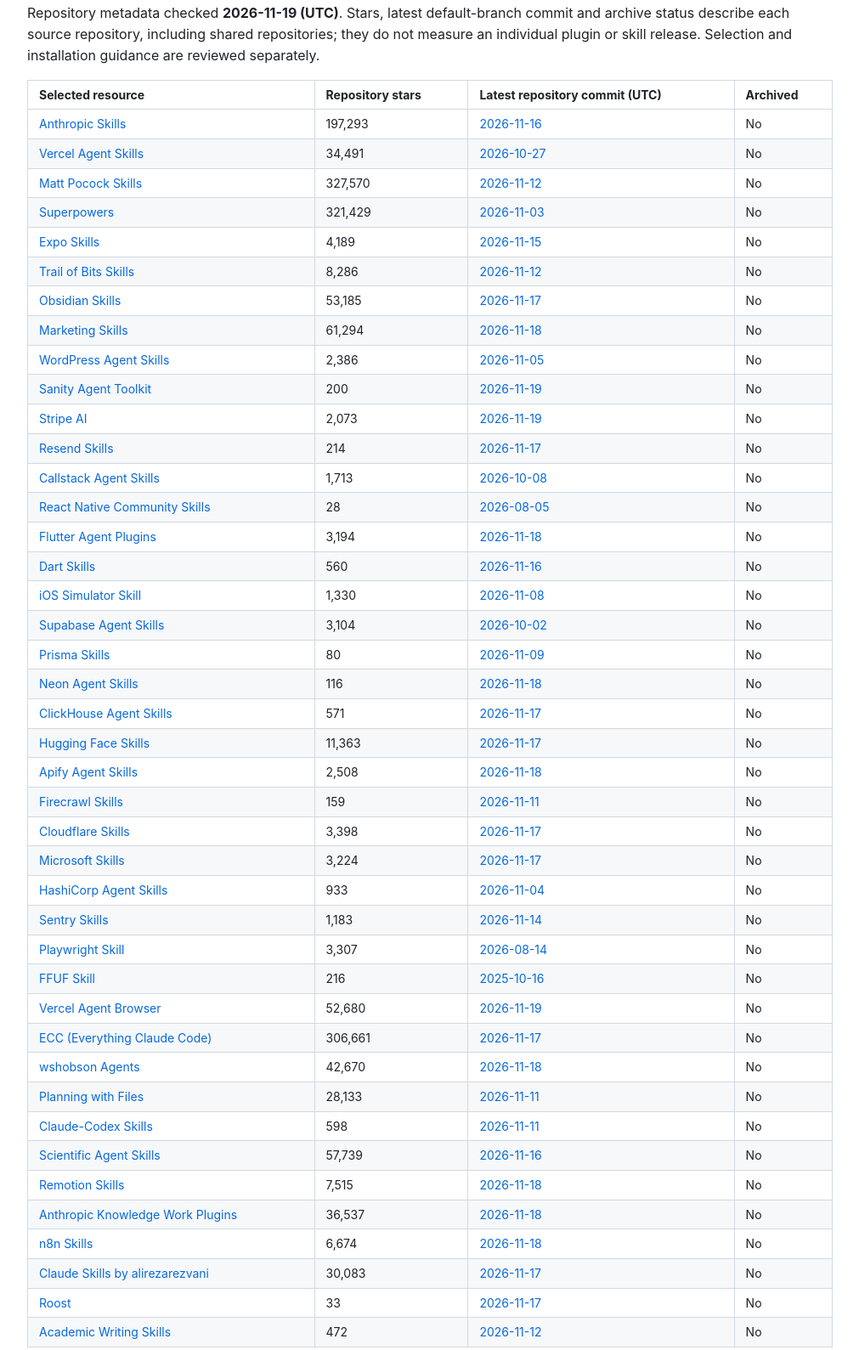
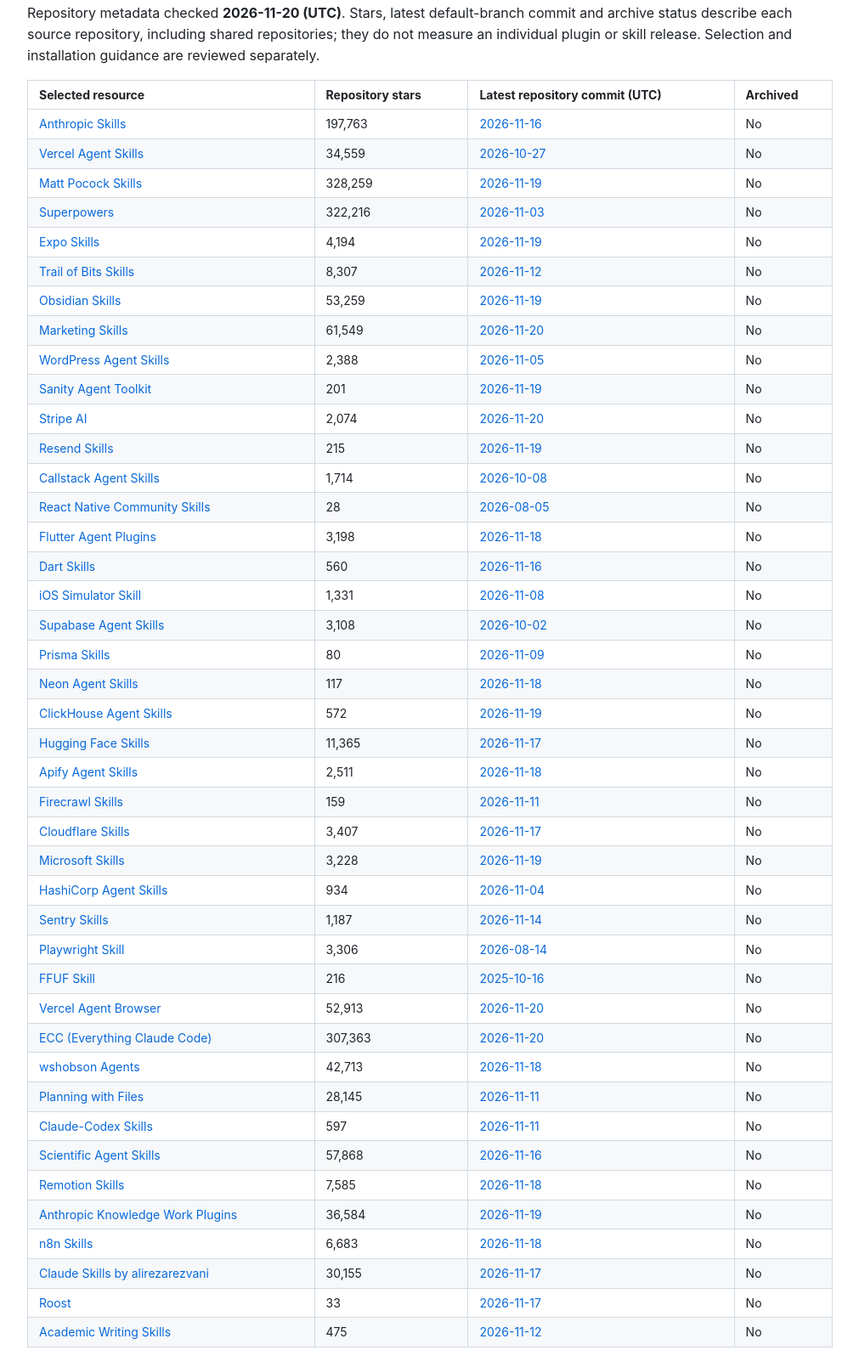
Before and after one commit to gbouslov/best-claude-code-skills, a plain HTML site: page docs/index.html in a window 1280 px wide. Shown: the part 9090-10679 px from the top of the page at 85% size, without its empty margins (134-1145 px from the left). Drawn offline with Linux system fonts and the light colour scheme.

Commit message:
Refresh public repository activity and README site

```diff
--- a/docs/index.html
+++ b/docs/index.html
@@ -563,7 +563,7 @@ running deployment commands.</pre></div>
 <p dir="auto">Source review dates above describe editorial checks of upstream scope and setup. The table below tracks repository metadata; a commit can change any file and does not establish when a particular skill changed.</p>
 
 <h2 dir="auto" id="repository-activity">Repository activity</h2>
-<p dir="auto">Repository metadata checked <strong>2026-11-19 (UTC)</strong>. Stars, latest default-branch commit and archive status describe each source repository, including shared repositories; they do not measure an individual plugin or skill release. Selection and installation guidance are reviewed separately.</p>
+<p dir="auto">Repository metadata checked <strong>2026-11-20 (UTC)</strong>. Stars, latest default-branch commit and archive status describe each source repository, including shared repositories; they do not measure an individual plugin or skill release. Selection and installation guidance are reviewed separately.</p>
 <markdown-accessiblity-table><div class="table-wrap"><table role="table">
 <thead>
 <tr>
@@ -576,79 +576,79 @@ running deployment commands.</pre></div>
 <tbody>
 <tr>
 <td><a href="https://github.com/anthropics/skills">Anthropic Skills</a></td>
-<td align="right">197,293</td>
+<td align="right">197,763</td>
 <td><a href="https://github.com/anthropics/skills/commit/e4bb5d960d87126ff3b3a8af1a104b7db67560ba">2026-11-16</a></td>
 <td>No</td>
 </tr>
 <tr>
 <td><a href="https://github.com/vercel-labs/agent-skills">Vercel Agent Skills</a></td>
-<td align="right">34,491</td>
+<td align="right">34,559</td>
 <td><a href="https://github.com/vercel-labs/agent-skills/commit/1a2c79d4e6c4a2283dc2c614b6538cbe1ed5ca62">2026-10-27</a></td>
 <td>No</td>
 </tr>
 <tr>
 <td><a href="https://github.com/mattpocock/skills">Matt Pocock Skills</a></td>
-<td align="right">327,570</td>
-<td><a href="https://github.com/mattpocock/skills/commit/5863806dd4e15c63174bee4e7515a4256792ecfa">2026-11-12</a></td>
+<td align="right">328,259</td>
+<td><a href="https://github.com/mattpocock/skills/commit/abeeaf95660ba9e8b7c753eb38f441ca707a8823">2026-11-19</a></td>
 <td>No</td>
 </tr>
 <tr>
 <td><a href="https://github.com/obra/superpowers">Superpowers</a></td>
-<td align="right">321,429</td>
+<td align="right">322,216</td>
 <td><a href="https://github.com/obra/superpowers/commit/22f0b463e7a5e579904dd6211a520321035526f7">2026-11-03</a></td>
 <td>No</td>
 </tr>
 <tr>
 <td><a href="https://github.com/expo/skills">Expo Skills</a></td>
-<td align="right">4,189</td>
-<td><a href="https://github.com/expo/skills/commit/dfdebcc6c4c1bf7a9471cefd6b6f39c7ba6c884d">2026-11-15</a></td>
+<td align="right">4,194</td>
+<td><a href="https://github.com/expo/skills/commit/88d9bd79f3fa8452a778fbac65bae162c0b32ce4">2026-11-19</a></td>
 <td>No</td>
 </tr>
 <tr>
 <td><a href="https://github.com/trailofbits/skills">Trail of Bits Skills</a></td>
-<td align="right">8,286</td>
+<td align="right">8,307</td>
 <td><a href="https://github.com/trailofbits/skills/commit/149d7b21f4067765b82e67029730b42d228ef4b4">2026-11-12</a></td>
 <td>No</td>
 </tr>
 <tr>
 <td><a href="https://github.com/obsidianmd/obsidian-skills">Obsidian Skills</a></td>
-<td align="right">53,185</td>
-<td><a href="https://github.com/obsidianmd/obsidian-skills/commit/1c3f6df5683588e39b12462a75d1d0fcf550f955">2026-11-17</a></td>
+<td align="right">53,259</td>
+<td><a href="https://github.com/obsidianmd/obsidian-skills/commit/462a27fa456e43a68bd645fef457217326bfd369">2026-11-19</a></td>
 <td>No</td>
 </tr>
 <tr>
 <td><a href="https://github.com/coreyhaines31/marketingskills">Marketing Skills</a></td>
-<td align="right">61,294</td>
-<td><a href="https://github.com/coreyhaines31/marketingskills/commit/73573e94a06a39965978b3fa1f9c1eace8cebc7c">2026-11-18</a></td>
+<td align="right">61,549</td>
+<td><a href="https://github.com/coreyhaines31/marketingskills/commit/5b2b400eec1e7e1cec76245a715d0b0d4fd2a9c1">2026-11-20</a></td>
 <td>No</td>
 </tr>
 <tr>
 <td><a href="https://github.com/WordPress/agent-skills">WordPress Agent Skills</a></td>
-<td align="right">2,386</td>
+<td align="right">2,388</td>
 <td><a href="https://github.com/WordPress/agent-skills/commit/7374e6f1c913b3b02b25465d266d9c0e0a04fc96">2026-11-05</a></td>
 <td>No</td>
 </tr>
 <tr>
 <td><a href="https://github.com/sanity-io/agent-toolkit">Sanity Agent Toolkit</a></td>
-<td align="right">200</td>
-<td><a href="https://github.com/sanity-io/agent-toolkit/commit/0a0b214d1066b699cd10ed16d9a398366b6ebd1d">2026-11-19</a></td>
+<td align="right">201</td>
+<td><a href="https://github.com/sanity-io/agent-toolkit/commit/828641ff3bae87327ec73844d9c72f38e591842e">2026-11-19</a></td>
 <td>No</td>
 </tr>
 <tr>
 <td><a href="https://github.com/stripe/ai">Stripe AI</a></td>
-<td align="right">2,073</td>
-<td><a href="https://github.com/stripe/ai/commit/801ec2174acd581f71f99cf8df5383063824a1bc">2026-11-19</a></td>
+<td align="right">2,074</td>
+<td><a href="https://github.com/stripe/ai/commit/119bc4a8de4eb4370db1f5838275bc9e7a0d8e4a">2026-11-20</a></td>
 <td>No</td>
 </tr>
 <tr>
 <td><a href="https://github.com/resend/resend-skills">Resend Skills</a></td>
-<td align="right">214</td>
-<td><a href="https://github.com/resend/resend-skills/commit/0b003d3c4c7dcd675d0bd30949aa7c95c2b91d1f">2026-11-17</a></td>
+<td align="right">215</td>
+<td><a href="https://github.com/resend/resend-skills/commit/063246e39987faebc2608f968ca13a02d994a0d4">2026-11-19</a></td>
 <td>No</td>
 </tr>
 <tr>
 <td><a href="https://github.com/callstackincubator/agent-skills">Callstack Agent Skills</a></td>
-<td align="right">1,713</td>
+<td align="right">1,714</td>
 <td><a href="https://github.com/callstackincubator/agent-skills/commit/59e9d17446a248b21d86f078fcd0bd2d36db1ca4">2026-10-08</a></td>
 <td>No</td>
 </tr>
@@ -660,7 +660,7 @@ running deployment commands.</pre></div>
 </tr>
 <tr>
 <td><a href="https://github.com/flutter/agent-plugins">Flutter Agent Plugins</a></td>
-<td align="right">3,194</td>
+<td align="right">3,198</td>
 <td><a href="https://github.com/flutter/agent-plugins/commit/ff6d472ee66dbed566c4500edee460c94fde0a02">2026-11-18</a></td>
 <td>No</td>
 </tr>
@@ -672,13 +672,13 @@ running deployment commands.</pre></div>
 </tr>
 <tr>
 <td><a href="https://github.com/conorluddy/ios-simulator-skill">iOS Simulator Skill</a></td>
-<td align="right">1,330</td>
+<td align="right">1,331</td>
 <td><a href="https://github.com/conorluddy/ios-simulator-skill/commit/86fb9ba90a438bd2ee7ab640165bd77da396d941">2026-11-08</a></td>
 <td>No</td>
 </tr>
 <tr>
 <td><a href="https://github.com/supabase/agent-skills">Supabase Agent Skills</a></td>
-<td align="right">3,104</td>
+<td align="right">3,108</td>
 <td><a href="https://github.com/supabase/agent-skills/commit/c9be0e931b7930f7d02126d04774d904c381e7d7">2026-10-02</a></td>
 <td>No</td>
 </tr>
@@ -690,25 +690,25 @@ running deployment commands.</pre></div>
 </tr>
 <tr>
 <td><a href="https://github.com/neondatabase/agent-skills">Neon Agent Skills</a></td>
-<td align="right">116</td>
+<td align="right">117</td>
 <td><a href="https://github.com/neondatabase/agent-skills/commit/d3601d9e1f9398b96a1ee25047bafba5f04199eb">2026-11-18</a></td>
 <td>No</td>
 </tr>
 <tr>
 <td><a href="https://github.com/ClickHouse/agent-skills">ClickHouse Agent Skills</a></td>
-<td align="right">571</td>
-<td><a href="https://github.com/ClickHouse/agent-skills/commit/19b32426959fe67b692aa1ed944e2259c0a82a9e">2026-11-17</a></td>
+<td align="right">572</td>
+<td><a href="https://github.com/ClickHouse/agent-skills/commit/1008fd74c0912e2f4819d52324af8a2fac2b74c1">2026-11-19</a></td>
 <td>No</td>
 </tr>
 <tr>
 <td><a href="https://github.com/huggingface/skills">Hugging Face Skills</a></td>
-<td align="right">11,363</td>
+<td align="right">11,365</td>
 <td><a href="https://github.com/huggingface/skills/commit/5291c2b9365e06b175dc04817610c778623f4836">2026-11-17</a></td>
 <td>No</td>
 </tr>
 <tr>
 <td><a href="https://github.com/apify/agent-skills">Apify Agent Skills</a></td>
-<td align="right">2,508</td>
+<td align="right">2,511</td>
 <td><a href="https://github.com/apify/agent-skills/commit/410c3bf12cc186a04542edb5e2879845565b9606">2026-11-18</a></td>
 <td>No</td>
 </tr>
@@ -720,31 +720,31 @@ running deployment commands.</pre></div>
 </tr>
 <tr>
 <td><a href="https://github.com/cloudflare/skills">Cloudflare Skills</a></td>
-<td align="right">3,398</td>
+<td align="right">3,407</td>
 <td><a href="https://github.com/cloudflare/skills/commit/5108325ecceabc899c761e07aa617b09c02445ee">2026-11-17</a></td>
 <td>No</td>
 </tr>
 <tr>
 <td><a href="https://github.com/microsoft/skills">Microsoft Skills</a></td>
-<td align="right">3,224</td>
-<td><a href="https://github.com/microsoft/skills/commit/b35d2c60fac796bfd2cfd14ad3f550c73e92d9bb">2026-11-17</a></td>
+<td align="right">3,228</td>
+<td><a href="https://github.com/microsoft/skills/commit/0d60658e34d07c05a5cd0514d3e64ccd653e8539">2026-11-19</a></td>
 <td>No</td>
 </tr>
 <tr>
 <td><a href="https://github.com/hashicorp/agent-skills">HashiCorp Agent Skills</a></td>
-<td align="right">933</td>
+<td align="right">934</td>
 <td><a href="https://github.com/hashicorp/agent-skills/commit/5e30fa5c867ba6777c37e4206babfd08049c396f">2026-11-04</a></td>
 <td>No</td>
 </tr>
 <tr>
 <td><a href="https://github.com/getsentry/skills">Sentry Skills</a></td>
-<td align="right">1,183</td>
+<td align="right">1,187</td>
 <td><a href="https://github.com/getsentry/skills/commit/a582c51ee29d0f35e6ac321340796f77d43da733">2026-11-14</a></td>
 <td>No</td>
 </tr>
 <tr>
 <td><a href="https://github.com/lackeyjb/playwright-skill">Playwright Skill</a></td>
-<td align="right">3,307</td>
+<td align="right">3,306</td>
 <td><a href="https://github.com/lackeyjb/playwright-skill/commit/dd47a6a023e249eb1b36e9e943eab89d0900865d">2026-08-14</a></td>
 <td>No</td>
 </tr>
@@ -756,61 +756,61 @@ running deployment commands.</pre></div>
 </tr>
 <tr>
 <td><a href="https://github.com/vercel-labs/agent-browser">Vercel Agent Browser</a></td>
-<td align="right">52,680</td>
-<td><a href="https://github.com/vercel-labs/agent-browser/commit/25b5d76f2843bce7be6c59a56d3461b162ad4ac9">2026-11-19</a></td>
+<td align="right">52,913</td>
+<td><a href="https://github.com/vercel-labs/agent-browser/commit/4b3ffa75deb59b7564c6aafbe60dc0b60b98c15a">2026-11-20</a></td>
 <td>No</td>
 </tr>
 <tr>
 <td><a href="https://github.com/affaan-m/ECC">ECC (Everything Claude Code)</a></td>
-<td align="right">306,661</td>
-<td><a href="https://github.com/affaan-m/ECC/commit/3f14a103a8694e51c1df9a806217a6d0b5f7a6f7">2026-11-17</a></td>
+<td align="right">307,363</td>
+<td><a href="https://github.com/affaan-m/ECC/commit/4adeee6732a12d1540f49a4d50a38ce8c97f9a53">2026-11-20</a></td>
 <td>No</td>
 </tr>
 <tr>
 <td><a href="https://github.com/wshobson/agents">wshobson Agents</a></td>
-<td align="right">42,670</td>
+<td align="right">42,713</td>
 <td><a href="https://github.com/wshobson/agents/commit/42203085cfc5736204bf0f6d436dff7e1da0bf3f">2026-11-18</a></td>
 <td>No</td>
 </tr>
 <tr>
 <td><a href="https://github.com/OthmanAdi/planning-with-files">Planning with Files</a></td>
-<td align="right">28,133</td>
+<td align="right">28,145</td>
 <td><a href="https://github.com/OthmanAdi/planning-with-files/commit/51bf62def62d1cb317d37936929b4ef97cf862c3">2026-11-11</a></td>
 <td>No</td>
 </tr>
 <tr>
 <td><a href="https://github.com/levnikolaevich/claude-code-skills">Claude-Codex Skills</a></td>
-<td align="right">598</td>
+<td align="right">597</td>
 <td><a href="https://github.com/levnikolaevich/claude-code-skills/commit/809845957a79a8e470d97a794ab7f19fa4f246b7">2026-11-11</a></td>
 <td>No</td>
 </tr>
 <tr>
 <td><a href="https://github.com/K-Dense-AI/scientific-agent-skills">Scientific Agent Skills</a></td>
-<td align="right">57,739</td>
+<td align="right">57,868</td>
 <td><a href="https://github.com/K-Dense-AI/scientific-agent-skills/commit/ec59a29a03d5c40f73ab40878df04860bc00e876">2026-11-16</a></td>
 <td>No</td>
 </tr>
 <tr>
 <td><a href="https://github.com/remotion-dev/skills">Remotion Skills</a></td>
-<td align="right">7,515</td>
+<td align="right">7,585</td>
 <td><a href="https://github.com/remotion-dev/skills/commit/6f55706d1069e512430582ad86e4e57dc07afe1b">2026-11-18</a></td>
 <td>No</td>
 </tr>
 <tr>
 <td><a href="https://github.com/anthropics/knowledge-work-plugins">Anthropic Knowledge Work Plugins</a></td>
-<td align="right">36,537</td>
-<td><a href="https://github.com/anthropics/knowledge-work-plugins/commit/b4c9a4e1de4b42868b74a6fe30ac766f64e43a3e">2026-11-18</a></td>
+<td align="right">36,584</td>
+<td><a href="https://github.com/anthropics/knowledge-work-plugins/commit/0e0fcacddcc892eb92a1b7873ff9d68159c47571">2026-11-19</a></td>
 <td>No</td>
 </tr>
 <tr>
 <td><a href="https://github.com/czlonkowski/n8n-skills">n8n Skills</a></td>
-<td align="right">6,674</td>
+<td align="right">6,683</td>
 <td><a href="https://github.com/czlonkowski/n8n-skills/commit/ecdeca6f760b56bb1b11c0a7c961f11b69cb87d5">2026-11-18</a></td>
 <td>No</td>
 </tr>
 <tr>
 <td><a href="https://github.com/alirezarezvani/claude-skills">Claude Skills by alirezarezvani</a></td>
-<td align="right">30,083</td>
+<td align="right">30,155</td>
 <td><a href="https://github.com/alirezarezvani/claude-skills/commit/f8593c4941210a621a6629ce1da9e07897976d5f">2026-11-17</a></td>
 <td>No</td>
 </tr>
@@ -822,7 +822,7 @@ running deployment commands.</pre></div>
 </tr>
 <tr>
 <td><a href="https://github.com/WenyuChiou/academic-writing-skills">Academic Writing Skills</a></td>
-<td align="right">472</td>
+<td align="right">475</td>
 <td><a href="https://github.com/WenyuChiou/academic-writing-skills/commit/70e6d20921160fcf541bc4137ec4f6ca2875a069">2026-11-12</a></td>
 <td>No</td>
 </tr>
```
Also changed, not shown: 1 other file.
